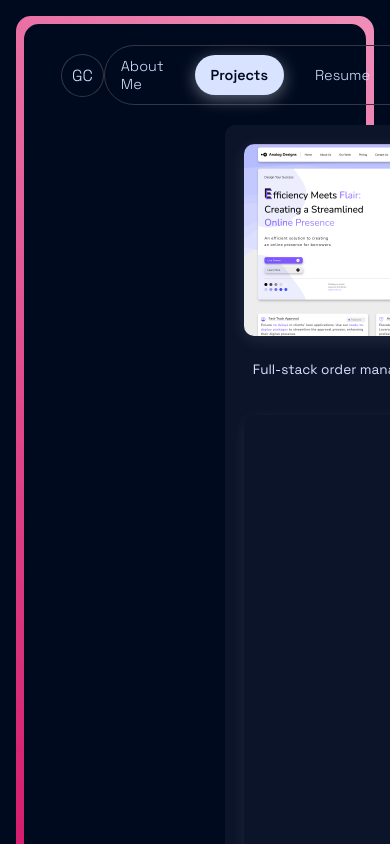
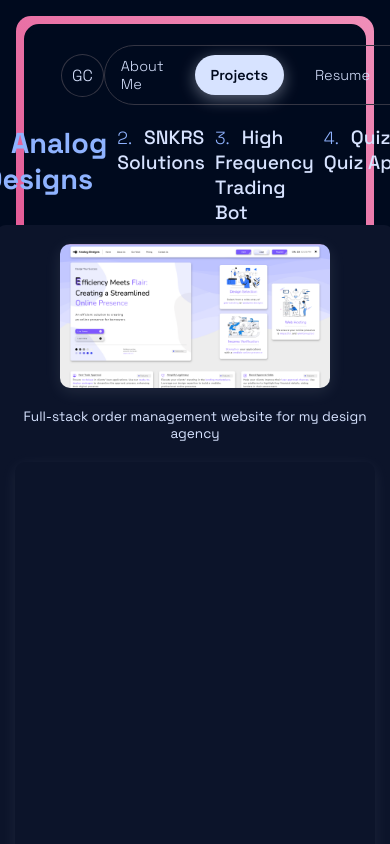
Before and after one commit to guycdev/portfolio-old, a React (Vite) app: page /projects in a window 390 px wide. Shown: the top 844 px of the page. Built offline with nearby package versions, Linux system fonts and the light colour scheme; no server answers.

Commit message:
added responsivness to projects page

```diff
--- a/src/sections/Projects/Projects.module.css
+++ b/src/sections/Projects/Projects.module.css
@@ -140,3 +140,30 @@
   text-decoration: none;
   width: fit-content;
 }
+
+@media (max-width: 900px) {
+  .active {
+    font-size: 1.2rem !important;
+  }
+  .project {
+    font-size: 0.8rem;
+  }
+}
+
+@media (max-width: 830px) {
+  .projectsContainer {
+    flex-direction: column;
+  }
+  .projectMenuContainer {
+    flex-direction: row;
+  }
+
+  .projectCard img {
+    width: 75%;
+    height: 75%;
+  }
+  .projectCard > div:first-child > a {
+    display: flex;
+    justify-content: center;
+  }
+}
```
